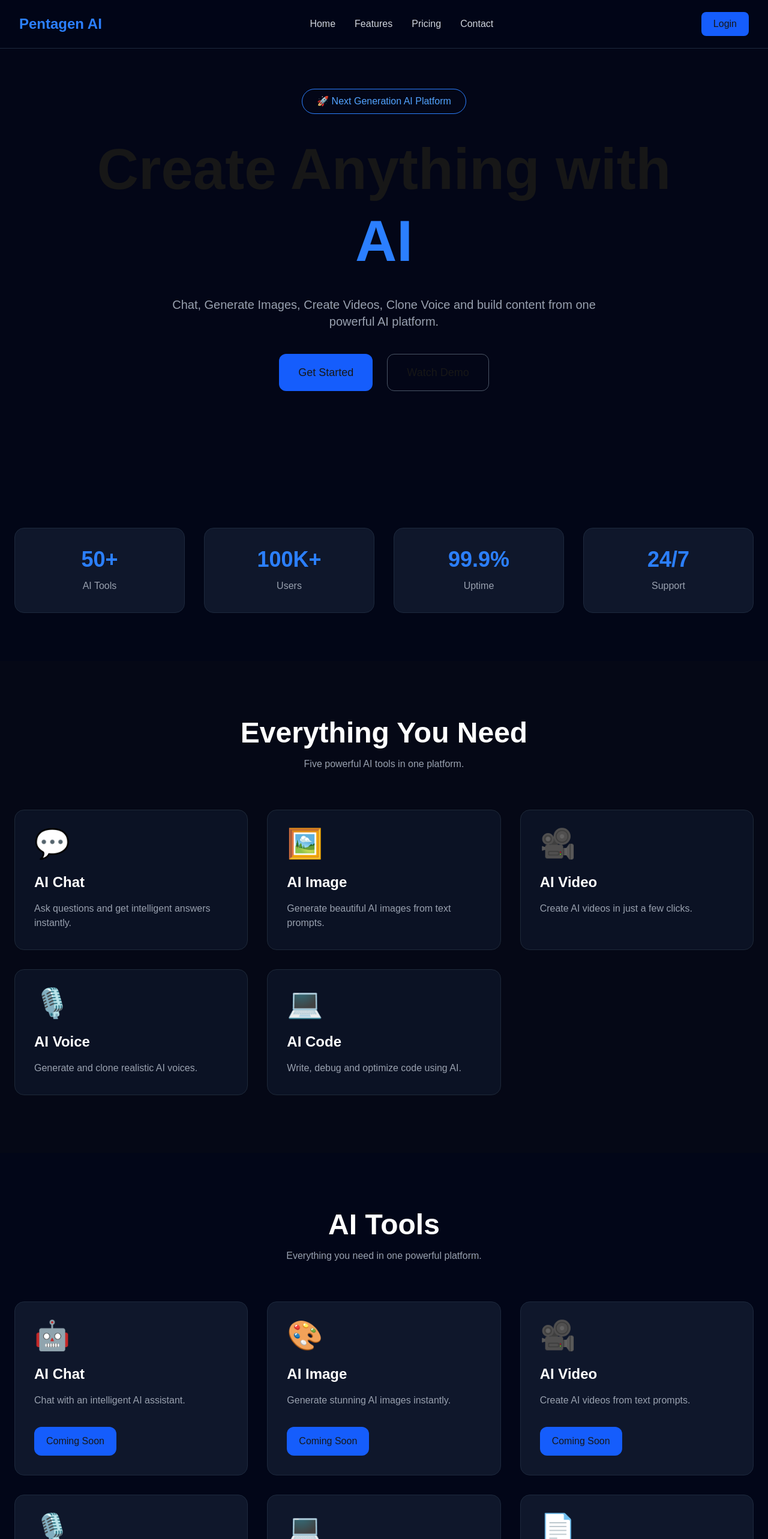
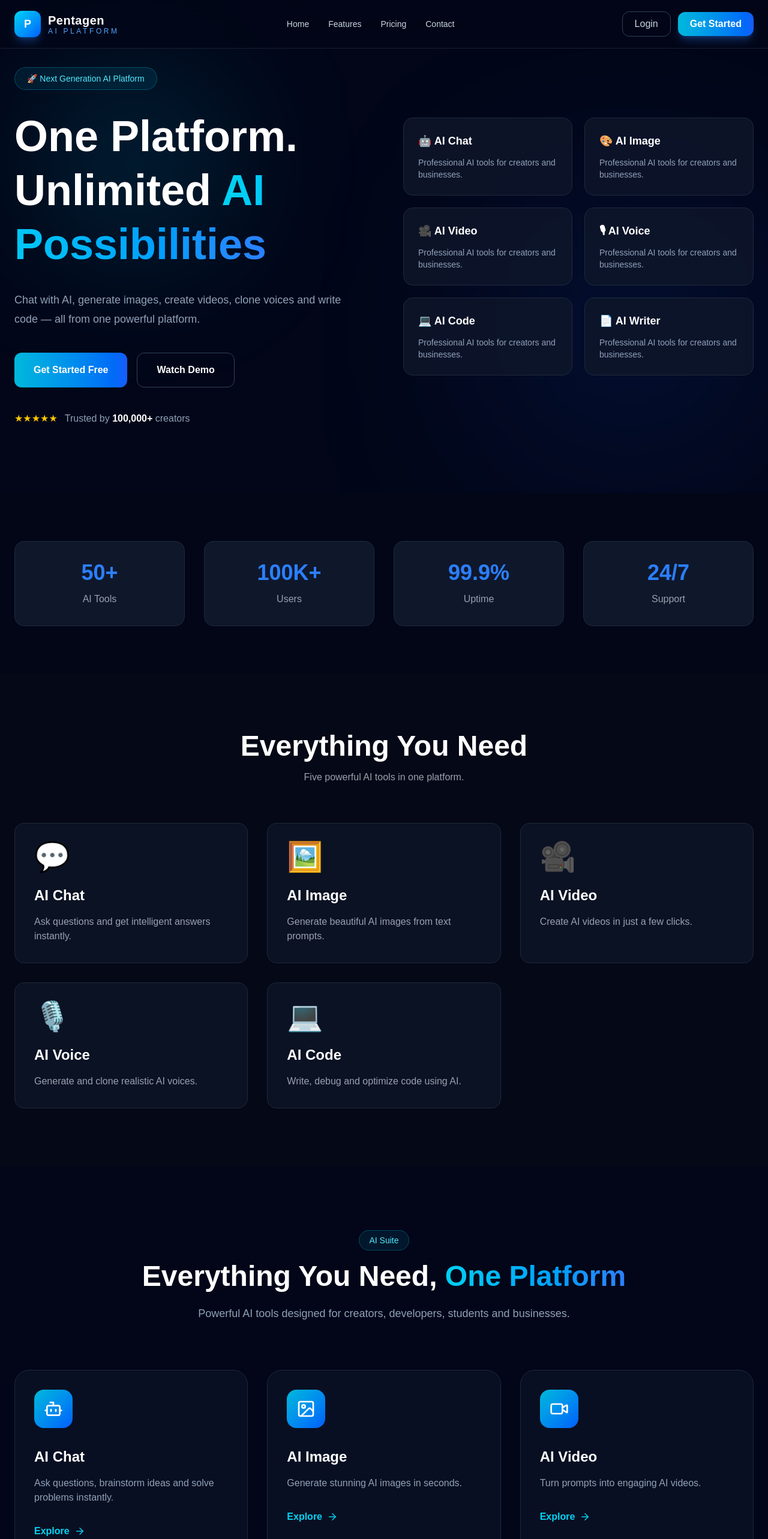
Before and after one commit to infopentagenai/pentagen-ai, a Next.js app: page / in a window 1280 px wide. Shown: the top 2566 px of the page at 60% size. Built offline with nearby package versions, Linux system fonts and the light colour scheme.

Commit message:
Updated Hero section and UI improvements

```diff
--- a/components/AITools.tsx
+++ b/components/AITools.tsx
@@ -1,69 +1,95 @@
+import {
+  Bot,
+  Image,
+  Video,
+  Mic,
+  Code2,
+  FileText,
+  ArrowRight,
+} from "lucide-react";
+
 export default function AITools() {
   const tools = [
     {
-      emoji: "🤖",
+      icon: Bot,
       title: "AI Chat",
-      description: "Chat with an intelligent AI assistant.",
+      description: "Ask questions, brainstorm ideas and solve problems instantly.",
     },
     {
-      emoji: "🎨",
+      icon: Image,
       title: "AI Image",
-      description: "Generate stunning AI images instantly.",
+      description: "Generate stunning AI images in seconds.",
     },
     {
-      emoji: "🎥",
+      icon: Video,
       title: "AI Video",
-      description: "Create AI videos from text prompts.",
+      description: "Turn prompts into engaging AI videos.",
     },
     {
-      emoji: "🎙️",
+      icon: Mic,
       title: "AI Voice",
-      description: "Clone and generate realistic voices.",
+      description: "Create natural voiceovers and voice clones.",
     },
     {
-      emoji: "💻",
+      icon: Code2,
       title: "AI Code",
-      description: "Generate and improve code with AI.",
+      description: "Generate, debug and optimize code faster.",
     },
     {
-      emoji: "📄",
+      icon: FileText,
       title: "AI Writer",
-      description: "Write blogs, emails and marketing content.",
+      description: "Write blogs, emails and marketing content effortlessly.",
     },
   ];
 
   return (
-    <section className="bg-slate-950 py-24">
+    <section className="bg-slate-950 py-28">
       <div className="mx-auto max-w-7xl px-6">
-        <h2 className="text-center text-5xl font-bold text-white">
-          AI Tools
+        <div className="text-center">
+          <span className="rounded-full border border-cyan-500/30 bg-cyan-500/10 px-4 py-2 text-sm text-cyan-300">
+            AI Suite
+          </span>
+
+          <h2 className="mt-6 text-5xl font-bold text-white">
+            Everything You Need,
+            <span className="bg-gradient-to-r from-cyan-400 to-blue-500 bg-clip-text text-transparent">
+              {" "}One Platform
+            </span>
           </h2>
 
-        <p className="mt-4 text-center text-gray-400">
-          Everything you need in one powerful platform.
+          <p className="mx-auto mt-6 max-w-2xl text-lg text-slate-400">
+            Powerful AI tools designed for creators, developers, students and businesses.
           </p>
+        </div>
 
-        <div className="mt-16 grid gap-8 md:grid-cols-2 lg:grid-cols-3">
-          {tools.map((tool) => (
+        <div className="mt-20 grid gap-8 md:grid-cols-2 lg:grid-cols-3">
+          {tools.map((tool) => {
+            const Icon = tool.icon;
+
+            return (
               <div
                 key={tool.title}
-              className="rounded-2xl border border-slate-800 bg-slate-900 p-8 transition duration-300 hover:-translate-y-2 hover:border-blue-500"
+                className="group rounded-3xl border border-slate-800 bg-slate-900/60 p-8 backdrop-blur transition-all duration-300 hover:-translate-y-2 hover:border-cyan-400"
               >
-              <div className="text-5xl">{tool.emoji}</div>
+                <div className="flex h-16 w-16 items-center justify-center rounded-2xl bg-gradient-to-br from-cyan-500 to-blue-600">
+                  <Icon className="h-8 w-8 text-white" />
+                </div>
 
-              <h3 className="mt-6 text-2xl font-semibold text-white">
+                <h3 className="mt-8 text-2xl font-bold text-white">
                   {tool.title}
                 </h3>
 
-              <p className="mt-4 text-gray-400">
+                <p className="mt-4 text-slate-400">
                   {tool.description}
                 </p>
 
-              <button className="mt-8 rounded-xl bg-blue-600 px-5 py-3 hover:bg-blue-700">
-                Coming Soon
+                <button className="mt-8 flex items-center gap-2 font-semibold text-cyan-400 transition group-hover:gap-3">
+                  Explore
+                  <ArrowRight size={18} />
                 </button>
               </div>
-          ))}
+            );
+          })}
         </div>
       </div>
     </section>
--- a/components/Hero.tsx
+++ b/components/Hero.tsx
@@ -1,36 +1,77 @@
+"use client";
+
+import { motion } from "framer-motion";
 export default function Hero() {
   return (
-    <section className="min-h-screen bg-[#030617] flex flex-col items-center justify-center text-center px-6">
+    <section className="relative flex min-h-screen items-center overflow-hidden bg-slate-950">
+      {/* Background Glow */}
+      <div className="absolute left-20 top-32 h-72 w-72 rounded-full bg-cyan-500/20 blur-[120px]" />
+      <div className="absolute right-10 bottom-20 h-96 w-96 rounded-full bg-blue-600/20 blur-[150px]" />
 
-      <span className="border border-blue-500 rounded-full px-6 py-2 text-blue-400 mb-8">
+      <div className="relative z-10 mx-auto grid max-w-7xl grid-cols-1 items-center gap-16 px-6 py-28 lg:grid-cols-2">
+        {/* Left Side */}
+        <motion.div>
+
+          <span className="inline-flex items-center rounded-full border border-cyan-500/30 bg-cyan-500/10 px-5 py-2 text-sm font-medium text-cyan-300">
             🚀 Next Generation AI Platform
           </span>
 
-      <h1 className="text-6xl md:text-8xl font-extrabold leading-tight">
-        Create Anything with
+          <h1 className="mt-8 text-5xl font-extrabold leading-tight text-white md:text-7xl">
+            One Platform.
             <br />
-        <span className="text-blue-500">
-          AI
+            Unlimited{" "}
+            <span className="bg-gradient-to-r from-cyan-400 to-blue-500 bg-clip-text text-transparent">
+              AI Possibilities
             </span>
           </h1>
 
-      <p className="mt-8 max-w-3xl text-gray-400 text-xl">
-        Chat, Generate Images, Create Videos, Clone Voice and build content
-        from one powerful AI platform.
+          <p className="mt-8 max-w-xl text-lg leading-8 text-slate-400">
+            Chat with AI, generate images, create videos, clone voices and write
+            code — all from one powerful platform.
           </p>
 
-      <div className="flex gap-6 mt-10">
-
-        <button className="bg-blue-600 hover:bg-blue-700 px-8 py-4 rounded-xl text-lg">
-          Get Started
+          <div className="mt-10 flex flex-wrap gap-4">
+            <button className="rounded-xl bg-gradient-to-r from-cyan-500 to-blue-600 px-8 py-4 font-semibold text-white transition hover:scale-105">
+              Get Started Free
             </button>
 
-        <button className="border border-gray-600 hover:border-white px-8 py-4 rounded-xl text-lg">
+            <button className="rounded-xl border border-slate-700 px-8 py-4 font-semibold text-white transition hover:border-cyan-400">
               Watch Demo
             </button>
-
           </div>
 
+          <div className="mt-10 flex items-center gap-3">
+            <span className="text-yellow-400">★★★★★</span>
+
+            <p className="text-slate-400">
+              Trusted by <span className="font-semibold text-white">100,000+</span> creators
+            </p>
+          </div>
+        </motion.div>
+
+        {/* Right Side */}
+        <div className="grid grid-cols-2 gap-5">
+          {[
+            "🤖 AI Chat",
+            "🎨 AI Image",
+            "🎥 AI Video",
+            "🎙 AI Voice",
+            "💻 AI Code",
+            "📄 AI Writer",
+          ].map((tool) => (
+            <div
+              key={tool}
+              className="rounded-2xl border border-slate-800 bg-slate-900/80 p-6 backdrop-blur transition duration-300 hover:-translate-y-2 hover:border-cyan-400"
+            >
+              <h3 className="text-lg font-semibold text-white">{tool}</h3>
+
+              <p className="mt-3 text-sm text-slate-400">
+                Professional AI tools for creators and businesses.
+              </p>
+            </div>
+          ))}
+        </div>
+      </div>
     </section>
   );
 }
--- a/components/Navbar.tsx
+++ b/components/Navbar.tsx
@@ -1,20 +1,56 @@
 export default function Navbar() {
   return (
-    <nav className="fixed top-0 left-0 w-full flex items-center justify-between px-8 py-5 bg-slate-950/80 backdrop-blur-md border-b border-slate-800">
-      <h1 className="text-2xl font-bold text-blue-500">
-        Pentagen AI
-      </h1>
+    <header className="fixed top-0 left-0 z-50 w-full border-b border-white/10 bg-slate-950/70 backdrop-blur-xl">
+      <div className="mx-auto flex h-20 max-w-7xl items-center justify-between px-6">
 
-      <div className="flex gap-8 text-gray-300">
-        <a href="#">Home</a>
-        <a href="#">Features</a>
-        <a href="#">Pricing</a>
-        <a href="#">Contact</a>
+        {/* Logo */}
+        <a href="#" className="flex items-center gap-3">
+          <div className="flex h-11 w-11 items-center justify-center rounded-xl bg-gradient-to-br from-cyan-400 to-blue-600 text-lg font-bold text-white shadow-lg shadow-blue-500/30">
+            P
+          </div>
+
+          <div>
+            <h1 className="text-xl font-extrabold tracking-wide text-white">
+              Pentagen
+            </h1>
+
+            <p className="-mt-1 text-xs uppercase tracking-[0.3em] text-blue-400">
+              AI PLATFORM
+            </p>
+          </div>
+        </a>
+
+        {/* Menu */}
+        <nav className="hidden gap-8 text-sm font-medium text-slate-300 md:flex">
+          <a href="#" className="transition hover:text-white">
+            Home
+          </a>
+
+          <a href="#" className="transition hover:text-cyan-400">
+            Features
+          </a>
+
+          <a href="#" className="transition hover:text-cyan-400">
+            Pricing
+          </a>
+
+          <a href="#" className="transition hover:text-cyan-400">
+            Contact
+          </a>
+        </nav>
+
+        {/* Buttons */}
+        <div className="flex items-center gap-3">
+          <button className="rounded-xl border border-slate-700 px-5 py-2 text-slate-300 transition hover:border-blue-500 hover:text-white">
+            Login
+          </button>
+
+          <button className="rounded-xl bg-gradient-to-r from-cyan-500 to-blue-600 px-5 py-2 font-semibold text-white shadow-lg shadow-blue-500/30 transition hover:scale-105">
+            Get Started
+          </button>
+        </div>
+
       </div>
-
-      <button className="rounded-lg bg-blue-600 px-5 py-2 hover:bg-blue-700">
-        Login
-      </button>
-    </nav>
+    </header>
   );
 }
--- /dev/null
+++ b/components/ui/Button.tsx
@@ -0,0 +1,25 @@
+type ButtonProps = {
+  children: React.ReactNode;
+  variant?: "primary" | "secondary";
+};
+
+export default function Button({
+  children,
+  variant = "primary",
+}: ButtonProps) {
+  const base =
+    "rounded-xl px-6 py-3 font-semibold transition duration-300";
+
+  const styles = {
+    primary:
+      "bg-gradient-to-r from-cyan-500 to-blue-600 text-white hover:scale-105 shadow-lg shadow-cyan-500/20",
+    secondary:
+      "border border-slate-700 text-white hover:border-cyan-400 hover:bg-slate-900",
+  };
+
+  return (
+    <button className={`${base} ${styles[variant]}`}>
+      {children}
+    </button>
+  );
+}
--- /dev/null
+++ b/components/ui/Card.tsx
@@ -0,0 +1,14 @@
+type CardProps = {
+  children: React.ReactNode;
+  className?: string;
+};
+
+export default function Card({ children, className = "" }: CardProps) {
+  return (
+    <Card>
+  ...
+</Card>
+      {children}
+    </div>
+  );
+}
--- /dev/null
+++ b/components/ui/SectionTitle.tsx
@@ -0,0 +1,23 @@
+import SectionTitle from "./ui/SectionTitle";
+type SectionTitleProps = {
+  badge?: string;
+  title: string;
+  highlight?: string;
+  description?: string;
+};
+
+export default function SectionTitle({
+  badge,
+  title,
+  highlight,
+  description,
+}: SectionTitleProps) {
+  return (
+    <SectionTitle
+  badge="AI Suite"
+  title="Everything You Need,"
+  highlight="One Platform"
+  description="Powerful AI tools designed for creators, developers, students and businesses."
+/>
+  );
+}
--- a/package.json
+++ b/package.json
@@ -9,6 +9,7 @@
     "lint": "eslint"
   },
   "dependencies": {
+    "framer-motion": "^12.42.2",
     "lucide-react": "^1.23.0",
     "next": "16.2.10",
     "react": "19.2.4",
```
Also changed, not shown: components/Testimonials.tsx (+29 -16 lines), 1 other file (tests, documents, lock files or other folders). Lines whose indentation alone changed are shown as unchanged.
